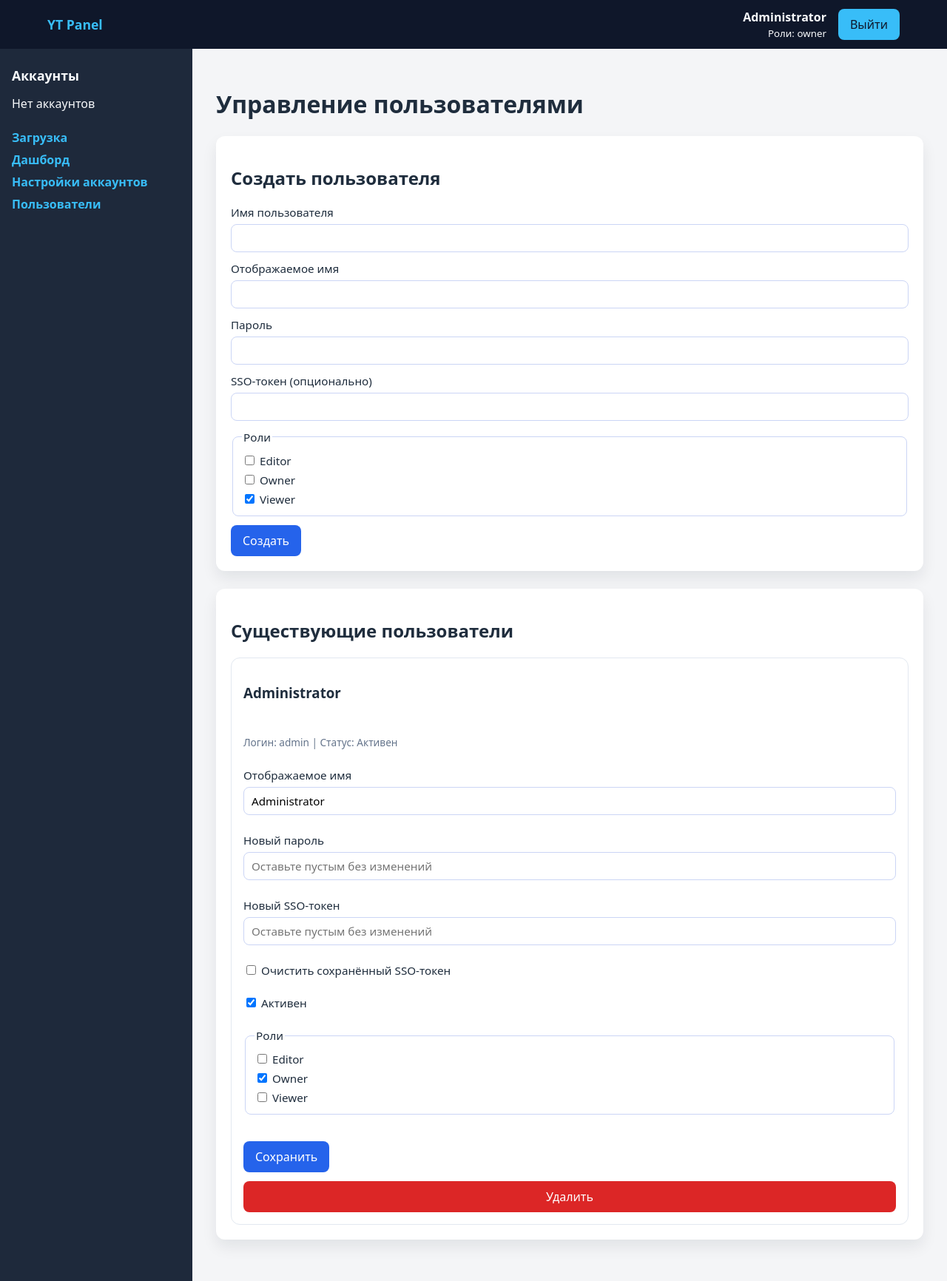
After one commit to paradoxcalm/panel, a Flask app: page /users in a window 1280 px wide. The commit adds this page. Shown: the whole page at 74% size. Run offline with Flask 3, Linux system fonts and the light colour scheme; a user stored in the database is signed in; data comes from the database, SQL or seed files in the repository.

Commit message:
Добавить аутентификацию и роли пользователей

```diff
--- a/panel/app.py
+++ b/panel/app.py
@@ -2,11 +2,13 @@ import datetime as dt
 import os
 import random
 from contextlib import contextmanager
-from typing import Iterable, Optional
+from functools import wraps
+from typing import Dict, Iterable, List, Optional
 from zoneinfo import ZoneInfo
 
 from flask import (
     Flask,
+    abort,
     flash,
     redirect,
     render_template,
@@ -14,21 +16,79 @@ from flask import (
     session as flask_session,
     url_for,
 )
+from flask_login import (
+    LoginManager,
+    current_user,
+    login_required,
+    login_user,
+    logout_user,
+)
 from sqlalchemy import case
 from sqlalchemy.orm import joinedload
 from waitress import serve
 
 from database import DATA_DIR, SessionLocal, init_db
-from models import Account, Channel, Job, ScheduleSlot
+from models import Account, Channel, Job, Role, ScheduleSlot, User
 from uploader import auth_service, rfc3339, upload_one
 
 app = Flask(__name__)
 app.secret_key = os.environ.get("FLASK_SECRET", "change-me")
 
+login_manager = LoginManager(app)
+login_manager.login_view = "login"
+login_manager.login_message = "Авторизуйтесь для доступа."
+
+ROLE_OWNER = "owner"
+ROLE_EDITOR = "editor"
+ROLE_VIEWER = "viewer"
+ALL_ROLES = (ROLE_OWNER, ROLE_EDITOR, ROLE_VIEWER)
+
 UPLOAD_DIR = os.path.join(DATA_DIR, "uploads")
 os.makedirs(UPLOAD_DIR, exist_ok=True)
 
 init_db()
+
+
+def bootstrap_auth() -> None:
+    """Создать роли и базового пользователя при первом запуске."""
+    session = SessionLocal()
+    try:
+        roles = {
+            role.name: role
+            for role in session.query(Role).filter(Role.name.in_(ALL_ROLES))
+        }
+        changed = False
+        for role_name in ALL_ROLES:
+            if role_name not in roles:
+                role = Role(name=role_name)
+                session.add(role)
+                roles[role_name] = role
+                changed = True
+        if changed:
+            session.flush()
+
+        owner_exists = (
+            session.query(User)
+            .join(User.roles)
+            .filter(Role.name == ROLE_OWNER)
+            .count()
+            > 0
+        )
+        if not owner_exists and session.query(User).count() == 0:
+            default_owner = User(username="admin", display_name="Administrator")
+            default_owner.set_password("admin")
+            default_owner.roles.append(roles[ROLE_OWNER])
+            session.add(default_owner)
+            session.flush()
+            app.logger.warning(
+                "Создан пользователь admin с ролью owner. Измените пароль после входа."
+            )
+        session.commit()
+    finally:
+        session.close()
+
+
+bootstrap_auth()
 
 ACTIVE_JOB_STATUSES = ("pending", "processing")
 
@@ -44,6 +104,247 @@ def db_session_scope():
         raise
     finally:
         session.close()
+
+
+@login_manager.user_loader
+def load_user(user_id: str) -> Optional[User]:
+    if not user_id:
+        return None
+    session = SessionLocal()
+    try:
+        user = session.get(User, int(user_id), options=(joinedload(User.roles),))
+        if user is not None:
+            session.expunge(user)
+        return user
+    finally:
+        session.close()
+
+
+@login_manager.unauthorized_handler
+def on_unauthorized():
+    flash("Авторизуйтесь для доступа.")
+    return redirect(url_for("login"))
+
+
+def roles_required(*role_names: str):
+    def decorator(func):
+        @wraps(func)
+        @login_required
+        def wrapper(*args, **kwargs):
+            if not current_user.is_authenticated:
+                return login_manager.unauthorized()
+            if not current_user.has_any_role(*role_names):
+                abort(403)
+            return func(*args, **kwargs)
+
+        return wrapper
+
+    return decorator
+
+
+@app.errorhandler(403)
+def forbidden(_error):
+    return render_template("403.html"), 403
+
+
+@app.route("/login", methods=["GET", "POST"])
+def login():
+    if current_user.is_authenticated:
+        return redirect(url_for("index"))
+
+    error = None
+    if request.method == "POST":
+        username = (request.form.get("username") or "").strip()
+        password = request.form.get("password")
+        session = SessionLocal()
+        try:
+            user = (
+                session.query(User)
+                .options(joinedload(User.roles))
+                .filter(User.username == username)
+                .first()
+            )
+            if not user or not user.check_password(password):
+                error = "Неверное имя пользователя или пароль"
+            elif not user.is_active:
+                error = "Пользователь деактивирован"
+            else:
+                default_url = url_for("index") if user.has_any_role(ROLE_EDITOR, ROLE_OWNER) else url_for("queue_view")
+                session.expunge(user)
+                login_user(user)
+                flash("Добро пожаловать!")
+                next_url = request.args.get("next") or default_url
+                return redirect(next_url)
+        finally:
+            session.close()
+        if error:
+            flash(error)
+
+    return render_template("login.html")
+
+
+@app.route("/logout", methods=["POST"])
+@login_required
+def logout():
+    logout_user()
+    flash("Вы вышли из системы")
+    return redirect(url_for("login"))
+
+
+def _load_roles(session) -> Dict[str, Role]:
+    roles = session.query(Role).filter(Role.name.in_(ALL_ROLES)).all()
+    return {role.name: role for role in roles}
+
+
+def _ensure_not_last_owner(session, *, exclude_user_id: Optional[int] = None) -> bool:
+    owners_query = session.query(User).join(User.roles).filter(Role.name == ROLE_OWNER)
+    if exclude_user_id is not None:
+        owners_query = owners_query.filter(User.id != exclude_user_id)
+    return owners_query.count() > 0
+
+
+@app.route("/users")
+@roles_required(ROLE_OWNER)
+def users_list():
+    session = SessionLocal()
+    try:
+        users = (
+            session.query(User)
+            .options(joinedload(User.roles))
+            .order_by(User.username)
+            .all()
+        )
+        roles = session.query(Role).order_by(Role.name).all()
+    finally:
+        session.close()
+    return render_template("users.html", users=users, roles=roles)
+
+
+@app.route("/users/create", methods=["POST"])
+@roles_required(ROLE_OWNER)
+def users_create():
+    username = (request.form.get("username") or "").strip()
+    password = request.form.get("password")
+    display_name = (request.form.get("display_name") or "").strip() or None
+    sso_token = request.form.get("sso_token")
+    selected_roles = set(request.form.getlist("roles"))
+
+    if not username:
+        flash("Имя пользователя обязательно")
+        return redirect(url_for("users_list"))
+
+    session = SessionLocal()
+    try:
+        if session.query(User).filter(User.username == username).first():
+            flash("Пользователь с таким именем уже существует")
+            return redirect(url_for("users_list"))
+
+        role_map = _load_roles(session)
+        user = User(username=username, display_name=display_name)
+        user.set_password(password)
+        user.set_sso_token(sso_token)
+
+        if not selected_roles:
+            selected_roles = {ROLE_VIEWER}
+        for role_name in selected_roles:
+            role = role_map.get(role_name)
+            if role:
+                user.roles.append(role)
+
+        session.add(user)
+        session.commit()
+    finally:
+        session.close()
+
+    flash("Пользователь создан")
+    return redirect(url_for("users_list"))
+
+
+@app.route("/users/<int:user_id>/update", methods=["POST"])
+@roles_required(ROLE_OWNER)
+def users_update(user_id: int):
+    password = request.form.get("password")
+    display_name = (request.form.get("display_name") or "").strip() or None
+    sso_token = request.form.get("sso_token")
+    clear_sso = request.form.get("clear_sso") == "1"
+    is_enabled = request.form.get("is_enabled") == "on"
+    selected_roles = set(request.form.getlist("roles"))
+
+    session = SessionLocal()
+    try:
+        user = session.get(User, user_id, options=(joinedload(User.roles),))
+        if not user:
+            flash("Пользователь не найден")
+            return redirect(url_for("users_list"))
+
+        if current_user.id == user.id and ROLE_OWNER not in selected_roles:
+            selected_roles.add(ROLE_OWNER)
+
+        if ROLE_OWNER not in selected_roles and user.has_role(ROLE_OWNER):
+            if not _ensure_not_last_owner(session, exclude_user_id=user.id):
+                flash("Нельзя лишить последнего владельца роли Owner")
+                return redirect(url_for("users_list"))
+
+        if not is_enabled and user.has_role(ROLE_OWNER):
+            if not _ensure_not_last_owner(session, exclude_user_id=user.id):
+                flash("Нельзя деактивировать последнего владельца")
+                return redirect(url_for("users_list"))
+
+        user.display_name = display_name
+        user.is_enabled = is_enabled
+        if password:
+            user.set_password(password)
+        if clear_sso:
+            user.set_sso_token(None)
+        elif sso_token:
+            user.set_sso_token(sso_token)
+
+        role_map = _load_roles(session)
+        if not selected_roles:
+            selected_roles = {ROLE_VIEWER}
+
+        current_roles = {role.name for role in user.roles}
+        for role in list(user.roles):
+            if role.name not in selected_roles:
+                user.roles.remove(role)
+        for role_name in selected_roles:
+            if role_name not in current_roles and role_name in role_map:
+                user.roles.append(role_map[role_name])
+
+        session.add(user)
+        session.commit()
+    finally:
+        session.close()
+
+    flash("Данные пользователя обновлены")
+    return redirect(url_for("users_list"))
+
+
+@app.route("/users/<int:user_id>/delete", methods=["POST"])
+@roles_required(ROLE_OWNER)
+def users_delete(user_id: int):
+    if current_user.id == user_id:
+        flash("Нельзя удалить собственный профиль")
+        return redirect(url_for("users_list"))
+
+    session = SessionLocal()
+    try:
+        user = session.get(User, user_id, options=(joinedload(User.roles),))
+        if not user:
+            flash("Пользователь не найден")
+            return redirect(url_for("users_list"))
+
+        if user.has_role(ROLE_OWNER) and not _ensure_not_last_owner(session, exclude_user_id=user.id):
+            flash("Нельзя удалить последнего владельца")
+            return redirect(url_for("users_list"))
+
+        session.delete(user)
+        session.commit()
+    finally:
+        session.close()
+
+    flash("Пользователь удалён")
+    return redirect(url_for("users_list"))
 
 
 def ensure_active_account(session) -> Optional[Account]:
@@ -171,18 +472,34 @@ def localize(value: Optional[dt.datetime], tz_name: Optional[str]):
 
 @app.context_processor
 def inject_navigation():
-    session = SessionLocal()
-    try:
-        accounts = session.query(Account).options(joinedload(Account.channels)).order_by(Account.name).all()
-        return {
-            "nav_accounts": accounts,
-            "active_account_id": flask_session.get("active_account_id"),
-        }
-    finally:
-        session.close()
+    accounts: List[Account] = []
+    if current_user.is_authenticated:
+        session = SessionLocal()
+        try:
+            accounts = (
+                session.query(Account)
+                .options(joinedload(Account.channels))
+                .order_by(Account.name)
+                .all()
+            )
+        finally:
+            session.close()
+
+    def has_role(role_name: str) -> bool:
+        return current_user.is_authenticated and current_user.has_role(role_name)
+
+    return {
+        "nav_accounts": accounts,
+        "active_account_id": flask_session.get("active_account_id"),
+        "ROLE_OWNER": ROLE_OWNER,
+        "ROLE_EDITOR": ROLE_EDITOR,
+        "ROLE_VIEWER": ROLE_VIEWER,
+        "has_role": has_role,
+    }
 
 
 @app.route("/")
+@roles_required(ROLE_EDITOR, ROLE_OWNER)
 def index():
     session = SessionLocal()
     try:
@@ -210,6 +527,7 @@ def index():
 
 
 @app.route("/upload", methods=["POST"])
+@roles_required(ROLE_EDITOR, ROLE_OWNER)
 def upload():
     channel_id = request.form.get("channel_id", type=int)
     session = SessionLocal()
@@ -287,6 +605,7 @@ def upload():
 
 
 @app.route("/queue")
+@roles_required(ROLE_VIEWER, ROLE_EDITOR, ROLE_OWNER)
 def queue_view():
     session = SessionLocal()
     try:
@@ -307,6 +626,7 @@ def queue_view():
 
 
 @app.route("/start", methods=["POST"])
+@roles_required(ROLE_EDITOR, ROLE_OWNER)
 def start():
     session = SessionLocal()
     try:
@@ -377,6 +697,7 @@ def start():
 
 
 @app.route("/switch-account/<int:account_id>", methods=["POST"])
+@roles_required(ROLE_VIEWER, ROLE_EDITOR, ROLE_OWNER)
 def switch_account(account_id: int):
     session = SessionLocal()
     try:
@@ -391,6 +712,7 @@ def switch_account(account_id: int):
 
 
 @app.route("/accounts")
+@roles_required(ROLE_OWNER)
 def accounts_view():
     session = SessionLocal()
     try:
@@ -406,6 +728,7 @@ def accounts_view():
 
 
 @app.route("/accounts/create", methods=["POST"])
+@roles_required(ROLE_OWNER)
 def create_account():
     name = request.form.get("name")
     timezone = request.form.get("timezone") or "UTC"
@@ -435,6 +758,7 @@ def create_account():
 
 
 @app.route("/accounts/<int:account_id>/update", methods=["POST"])
+@roles_required(ROLE_OWNER)
 def update_account(account_id: int):
     daily_cap = request.form.get("daily_cap", type=int)
     quiet_start = parse_time(request.form.get("quiet_start"))
@@ -459,6 +783,7 @@ def update_account(account_id: int):
 
 
 @app.route("/accounts/<int:account_id>/channels", methods=["POST"])
+@roles_required(ROLE_OWNER)
 def create_channel(account_id: int):
     name = request.form.get("name")
     timezone = request.form.get("timezone") or "UTC"
@@ -491,6 +816,7 @@ def create_channel(account_id: int):
 
 
 @app.route("/channels/<int:channel_id>/update", methods=["POST"])
+@roles_required(ROLE_OWNER)
 def update_channel(channel_id: int):
     daily_cap = request.form.get("daily_cap", type=int)
     quiet_start = parse_time(request.form.get("quiet_start"))
--- a/panel/static/style.css
+++ b/panel/static/style.css
@@ -7,6 +7,54 @@ body {
   margin: 0;
   background: #f4f5f7;
   color: #1f2d3d;
+}
+
+.topbar {
+  background: #0f172a;
+  color: #f8fafc;
+}
+
+.topbar-inner {
+  max-width: 1200px;
+  margin: 0 auto;
+  display: flex;
+  align-items: center;
+  justify-content: space-between;
+  padding: 12px 24px;
+  box-sizing: border-box;
+}
+
+.topbar-title a {
+  color: inherit;
+  text-decoration: none;
+  font-weight: 700;
+  font-size: 1.1rem;
+}
+
+.topbar-user {
+  display: flex;
+  align-items: center;
+  gap: 16px;
+}
+
+.topbar-user .user-info {
+  display: flex;
+  flex-direction: column;
+  gap: 2px;
+  text-align: right;
+}
+
+.topbar-user form {
+  margin: 0;
+}
+
+.topbar-user button {
+  background: #38bdf8;
+  color: #0f172a;
+}
+
+.topbar a {
+  color: #38bdf8;
 }
 
 .app-shell {
@@ -102,6 +150,11 @@ body {
   box-shadow: 0 10px 20px rgba(15, 23, 42, 0.08);
 }
 
+.auth-card {
+  max-width: 420px;
+  margin: 40px auto;
+}
+
 .card-header {
   display: flex;
   justify-content: space-between;
@@ -176,6 +229,11 @@ button:hover {
   margin-top: 12px;
 }
 
+.note {
+  font-size: 0.85rem;
+  color: #64748b;
+}
+
 .queue-table {
   width: 100%;
   border-collapse: collapse;
@@ -193,6 +251,37 @@ button:hover {
   text-transform: uppercase;
   letter-spacing: 0.05em;
   color: #475569;
+}
+
+.user-list {
+  display: grid;
+  gap: 20px;
+}
+
+.user-card {
+  border: 1px solid #e2e8f0;
+  border-radius: 12px;
+  padding: 16px;
+  display: grid;
+  gap: 12px;
+}
+
+.user-card form {
+  display: grid;
+  gap: 12px;
+}
+
+.user-card .muted {
+  font-size: 0.85rem;
+  color: #64748b;
+}
+
+.danger-form {
+  margin: 0;
+}
+
+.danger-form button {
+  background: #dc2626;
 }
 
 .channel-list {
--- a/panel/templates/layout.html
+++ b/panel/templates/layout.html
@@ -6,10 +6,30 @@
   <link rel="stylesheet" href="{{ url_for('static', filename='style.css') }}">
 </head>
 <body>
+<header class="topbar">
+  <div class="topbar-inner">
+    <div class="topbar-title"><a href="{{ url_for('index') }}">YT Panel</a></div>
+    <div class="topbar-user">
+      {% if current_user.is_authenticated %}
+      <div class="user-info">
+        <strong>{{ current_user.display_name or current_user.username }}</strong>
+        <small>Роли: {{ current_user.roles | map(attribute='name') | join(', ') }}</small>
+      </div>
+      <form method="post" action="{{ url_for('logout') }}">
+        <button type="submit">Выйти</button>
+      </form>
+      {% else %}
+      <a href="{{ url_for('login') }}">Войти</a>
+      {% endif %}
+    </div>
+  </div>
+</header>
 <div class="app-shell">
+  {% if current_user.is_authenticated %}
   <aside class="sidebar">
     <h2>Аккаунты</h2>
     <ul class="account-list">
+      {% if nav_accounts %}
         {% for acc in nav_accounts %}
         <li class="account-item{% if acc.id == active_account_id %} is-active{% endif %}">
           <form method="post" action="{{ url_for('switch_account', account_id=acc.id) }}">
@@ -17,16 +37,25 @@
           </form>
           <small>{{ acc.timezone }}</small>
         </li>
+        {% endfor %}
       {% else %}
       <li class="account-empty">Нет аккаунтов</li>
-      {% endfor %}
+      {% endif %}
     </ul>
     <nav class="sidebar-nav">
+      {% if has_role(ROLE_EDITOR) or has_role(ROLE_OWNER) %}
       <a href="{{ url_for('index') }}">Загрузка</a>
-      <a href="{{ url_for('queue_view') }}">Очередь</a>
+      {% endif %}
+      {% if current_user.is_authenticated %}
+      <a href="{{ url_for('queue_view') }}">Дашборд</a>
+      {% endif %}
+      {% if has_role(ROLE_OWNER) %}
       <a href="{{ url_for('accounts_view') }}">Настройки аккаунтов</a>
+      <a href="{{ url_for('users_list') }}">Пользователи</a>
+      {% endif %}
     </nav>
   </aside>
+  {% endif %}
   <main class="content">
     {% with messages = get_flashed_messages() %}
       {% if messages %}
--- /dev/null
+++ b/panel/templates/users.html
@@ -0,0 +1,83 @@
+{% extends "layout.html" %}
+{% block content %}
+<h1>Управление пользователями</h1>
+<section class="card">
+  <h2>Создать пользователя</h2>
+  <form method="post" action="{{ url_for('users_create') }}" class="user-create-form">
+    <div class="form-row">
+      <label for="new_username">Имя пользователя</label>
+      <input type="text" id="new_username" name="username" required>
+    </div>
+    <div class="form-row">
+      <label for="new_display_name">Отображаемое имя</label>
+      <input type="text" id="new_display_name" name="display_name">
+    </div>
+    <div class="form-row">
+      <label for="new_password">Пароль</label>
+      <input type="password" id="new_password" name="password" required>
+    </div>
+    <div class="form-row">
+      <label for="new_sso">SSO-токен (опционально)</label>
+      <input type="text" id="new_sso" name="sso_token">
+    </div>
+    <fieldset class="form-row">
+      <legend>Роли</legend>
+      {% for role in roles %}
+      <label><input type="checkbox" name="roles" value="{{ role.name }}" {% if role.name == ROLE_VIEWER %}checked{% endif %}> {{ role.name|capitalize }}</label>
+      {% endfor %}
+    </fieldset>
+    <div class="form-actions">
+      <button type="submit">Создать</button>
+    </div>
+  </form>
+</section>
+
+<section class="card">
+  <h2>Существующие пользователи</h2>
+  {% if users %}
+  <div class="user-list">
+    {% for user in users %}
+    {% set user_role_names = user.roles | map(attribute='name') | list %}
+    <div class="user-card">
+      <form method="post" action="{{ url_for('users_update', user_id=user.id) }}">
+        <h3>{{ user.display_name or user.username }}</h3>
+        <p class="muted">Логин: {{ user.username }} | Статус: {{ 'Активен' if user.is_active else 'Отключен' }}</p>
+        <div class="form-row">
+          <label>Отображаемое имя</label>
+          <input type="text" name="display_name" value="{{ user.display_name or '' }}">
+        </div>
+        <div class="form-row">
+          <label>Новый пароль</label>
+          <input type="password" name="password" placeholder="Оставьте пустым без изменений">
+        </div>
+        <div class="form-row">
+          <label>Новый SSO-токен</label>
+          <input type="text" name="sso_token" placeholder="Оставьте пустым без изменений">
+        </div>
+        <div class="form-row">
+          <label><input type="checkbox" name="clear_sso" value="1"> Очистить сохранённый SSO-токен</label>
+        </div>
+        <div class="form-row">
+          <label><input type="checkbox" name="is_enabled" value="on" {% if user.is_active %}checked{% endif %}> Активен</label>
+        </div>
+        <fieldset class="form-row">
+          <legend>Роли</legend>
+          {% for role in roles %}
+          <label><input type="checkbox" name="roles" value="{{ role.name }}" {% if role.name in user_role_names %}checked{% endif %}> {{ role.name|capitalize }}</label>
+          {% endfor %}
+        </fieldset>
+        <div class="form-actions">
+          <button type="submit">Сохранить</button>
+        </div>
+      </form>
+      <form method="post" action="{{ url_for('users_delete', user_id=user.id) }}" class="danger-form" onsubmit="return confirm('Удалить пользователя {{ user.username }}?');">
+        <button type="submit">Удалить</button>
+      </form>
+    </div>
+    {% endfor %}
+  </div>
+  {% else %}
+  <p>Пользователи не найдены.</p>
+  {% endif %}
+</section>
+{% endblock %}
```
Also changed, not shown: panel/models.py (+97 -1 lines), panel/templates/403.html (added, +8 -0 lines), panel/templates/login.html (added, +20 -0 lines), README.md. Lines whose indentation alone changed are shown as unchanged.
